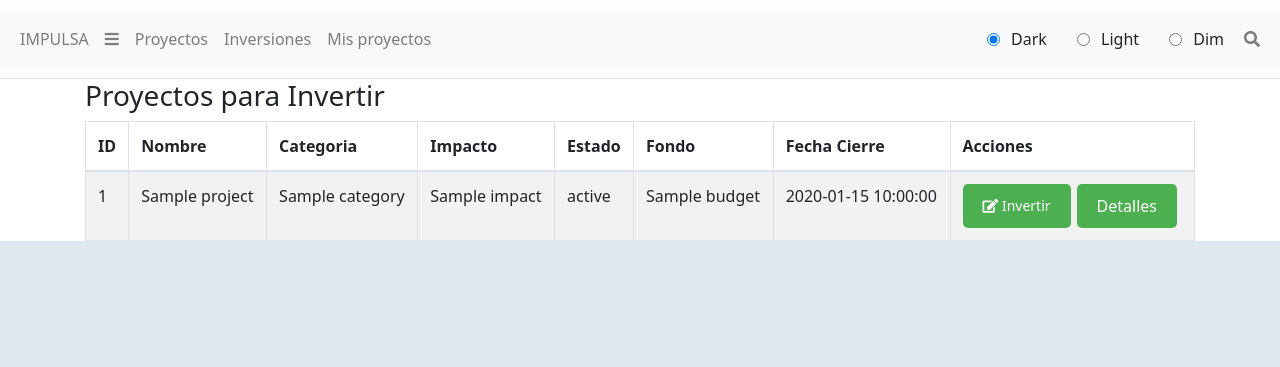
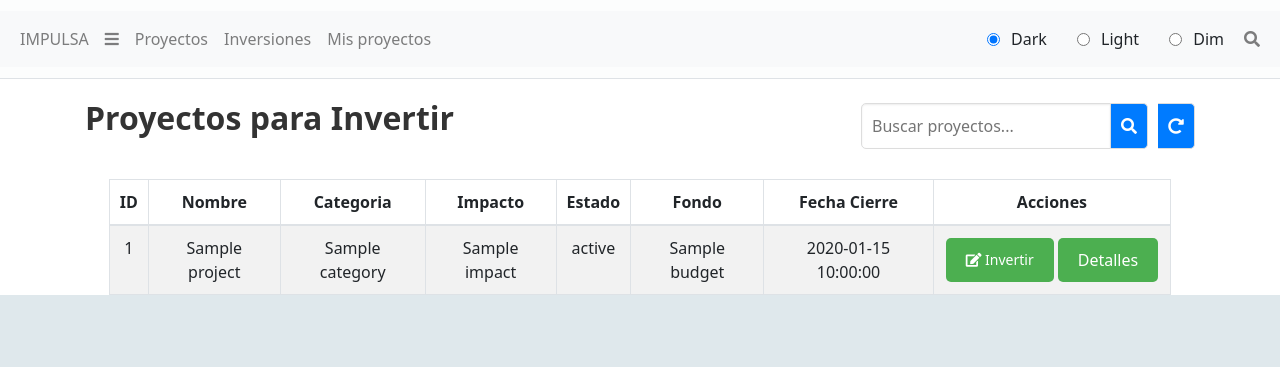
Before and after one commit to Martolox/PS_Crowdfunding, a CodeIgniter 4 app: the page made by app/Views/projects/proyects.php in a window 1280 px wide. Shown: the top 367 px of the page. Run offline with PHP 8.4 and a stand-in for CodeIgniter, Linux system fonts and the light colour scheme; the template is opened without the code that fills it: most values are stand-ins (such as "Sample title", 1, 10 or a date in 2020); some libraries are stand-ins or nearby versions.

Commit message:
Se agrego filtros para los proyectos - se agrego etiquetas de exito y de error al realizar operaciones

```diff
--- a/app/Config/Routes.php
+++ b/app/Config/Routes.php
@@ -21,8 +21,8 @@ $routes->get('projects/myList', 'ProjectsController::listIProyects');
 
 $routes->post('ProjectsController/save_project', 'ProjectsController::save_project');
 $routes->get('ProjectsController/changeStatus/(:num)/(:alpha)', 'ProjectsController::changeStatus/$1/$2');
-$routes->get('/projects/filter', 'ProjectController::filtrar');
-
+$routes->get('projects/filter/(:any)', 'ProjectsController::filtrar/$1');
+$routes->get('projects/filterMylist/(:any)', 'ProjectsController::filtrarMisProyectos/$1');
 
 $routes->get('/investments/eliminarInversion/(:num)', 'InvestmentsController::updateEstado/$1');
 $routes->get('/investments/update', 'InvestmentsController::update');
--- a/app/Views/projects/proyects.php
+++ b/app/Views/projects/proyects.php
@@ -11,6 +11,7 @@
     <link rel="stylesheet" href="/crowdfunding/public/css/listProjets.css">
     <script src="/crowdfunding/public/js/modalCrearInversion.js"></script>
     <script src="/crowdfunding/public/js/modalDetallesProyecto.js"></script>
+    <script src="/crowdfunding/public/js/alertasYMensajesProjets.js"></script>
 
 <link rel="stylesheet" href="css/styles.css">
   <link rel="icon" type="image/ico" href="img/favicon.ico"/>
@@ -30,6 +31,11 @@
 </head>
 
 <body>
+    <?php if (session()->getFlashdata('message') || session()->getFlashdata('error')): ?>
+        <input type="hidden" id="alertMessage" value="<?= session()->getFlashdata('message') ?>">
+        <input type="hidden" id="alertError" value="<?= session()->getFlashdata('error') ?>">
+    <?php endif; ?>
+
     <!-- NAVBAR -->
 <section id="navbar">
 <nav class="navbar navbar-expand-lg navbar-light bg-light">
@@ -64,9 +70,22 @@
 </nav>
 
 </section>
-    <div class="container">
-        <h3>Proyectos para Invertir</h3>
-        <table class="table table-striped table-bordered">
+        <div class="container">
+                <h3 id="titulo">Proyectos para Invertir</h3>
+            <div class="search-container">
+                <input type="text" id="searchInput" placeholder="Buscar proyectos...">
+                <button onclick="
+                if (document.getElementById('searchInput').value.trim() !== '') { window.location.href='<?= base_url('projects/filter/') ?>' + document.getElementById('searchInput').value; }
+                else { alert('Por favor, ingrese un término de búsqueda.'); }">
+                    <i class="fas fa-search"></i>
+                </button>
+                <button class="reset-button" onclick="window.location.href='<?= base_url('projects/list') ?>'">
+                    <i class="fas fa-redo-alt"></i>
+                </button>
+            </div>
+        </div>
+
+        <table id= "tablaProyectos" class="table table-striped table-bordered">
             <thead>
                 <tr>
                     <th>ID</th>
--- a/public/css/listProjets.css
+++ b/public/css/listProjets.css
@@ -8,3 +8,105 @@
     cursor: pointer;
     margin-right: 5px;
 }
+
+/* Estilo para el contenedor del buscador */
+.search-container {
+    margin-bottom: 30px; /* Distancia del listado */
+    display: flex;
+    justify-content: flex-end; /* Posiciona el buscador y el botón de reinicio al costado */
+    align-items: center;
+}
+
+/* Estilo para el input del buscador */
+.search-container input {
+    width: 250px;
+    padding: 10px;
+    border-radius: 5px 0 0 5px;
+    border: 1px solid #ddd;
+    font-size: 1em;
+    color: #495057;
+    box-shadow: inset 0 1px 2px rgba(0,0,0,.075);
+}
+
+/* Estilo para el botón del buscador */
+.search-container button {
+    padding: 10px;
+    border: 1px solid #ddd;
+    border-left: none;
+    background-color: #007bff;
+    color: white;
+    border-radius: 0 5px 5px 0;
+    cursor: pointer;
+    font-size: 1em;
+}
+
+.search-container button:hover {
+    background-color: #0056b3;
+}
+
+/* Estilo para el botón de reinicio */
+.reset-button {
+    padding: 10px;
+    border: 1px solid #ddd;
+    background-color: #ffc107;
+    color: white;
+    border-radius: 5px;
+    cursor: pointer;
+    margin-left: 10px; /* Espacio entre los botones */
+    font-size: 1em;
+}
+
+.reset-button:hover {
+    background-color: #e0a800;
+}
+
+/* Estilo para el título */
+#titulo {
+    margin-top: 20px; /* Añade más espacio arriba del título */
+    margin-bottom: -35px; /* Espacio debajo del título */
+    font-size: 2em; /* Ajusta el tamaño de la fuente */
+    color: #333; /* Color del texto */
+    font-weight: bold; /* Negrita para el título */
+}
+
+
+#tituloMisProyectos {
+    margin-top: 20px; /* Añade más espacio arriba del título */
+    margin-bottom: -45px; /* Espacio debajo del título */
+    font-size: 2em; /* Ajusta el tamaño de la fuente */
+    color: #333; /* Color del texto */
+    font-weight: bold; /* Negrita para el título */
+}
+
+
+/* Estilo para la tabla */
+#tablaProyectos {
+    width: 83%; /* Aumenta el ancho al 90% de la ventana */
+    margin: 0 auto; /* Centra la tabla */
+    border-collapse: collapse;
+}
+
+.table {
+    table-layout: auto; /* Deja que el navegador ajuste el ancho de las columnas */
+}
+
+.table th, .table td {
+    padding: 10px; /* Espaciado interno para las celdas */
+    text-align: center;
+}
+
+.button-group {
+    display: flex;
+    justify-content: space-around;
+}
+
+.btn-action {
+    margin: 2px; /* Espaciado entre los botones */
+}
+
+/* Ajuste responsivo */
+@media (max-width: 768px) {
+    #tablaProyectos {
+        width: 100%; /* Ocupar todo el ancho en pantallas pequeñas */
+    }
+}
--- /dev/null
+++ b/public/js/alertasYMensajesProjets.js
@@ -0,0 +1,14 @@
+document.addEventListener('DOMContentLoaded', (event) => {
+    const messageInput = document.getElementById('alertMessage');
+    const errorInput = document.getElementById('alertError');
+    const message = messageInput ? messageInput.value : '';
+    const error = errorInput ? errorInput.value : '';
+
+    if (message) {
+        alert(message);
+    }
+
+    if (error) {
+        alert(error);
+    }
+});
```
Also changed, not shown: app/Controllers/InvestmentsController.php (+28 -10 lines), app/Controllers/ProjectsController.php (+47 -25 lines), app/Models/InvestmentsModel.php (+36 -3 lines), app/Models/ProjectsModel.php (+45 -8 lines), app/Views/investments.php (+12 -6 lines), app/Views/projects/misProyects.php (+21 -1 lines), public/js/alertasYMensajes.js (added, +12 -0 lines).
